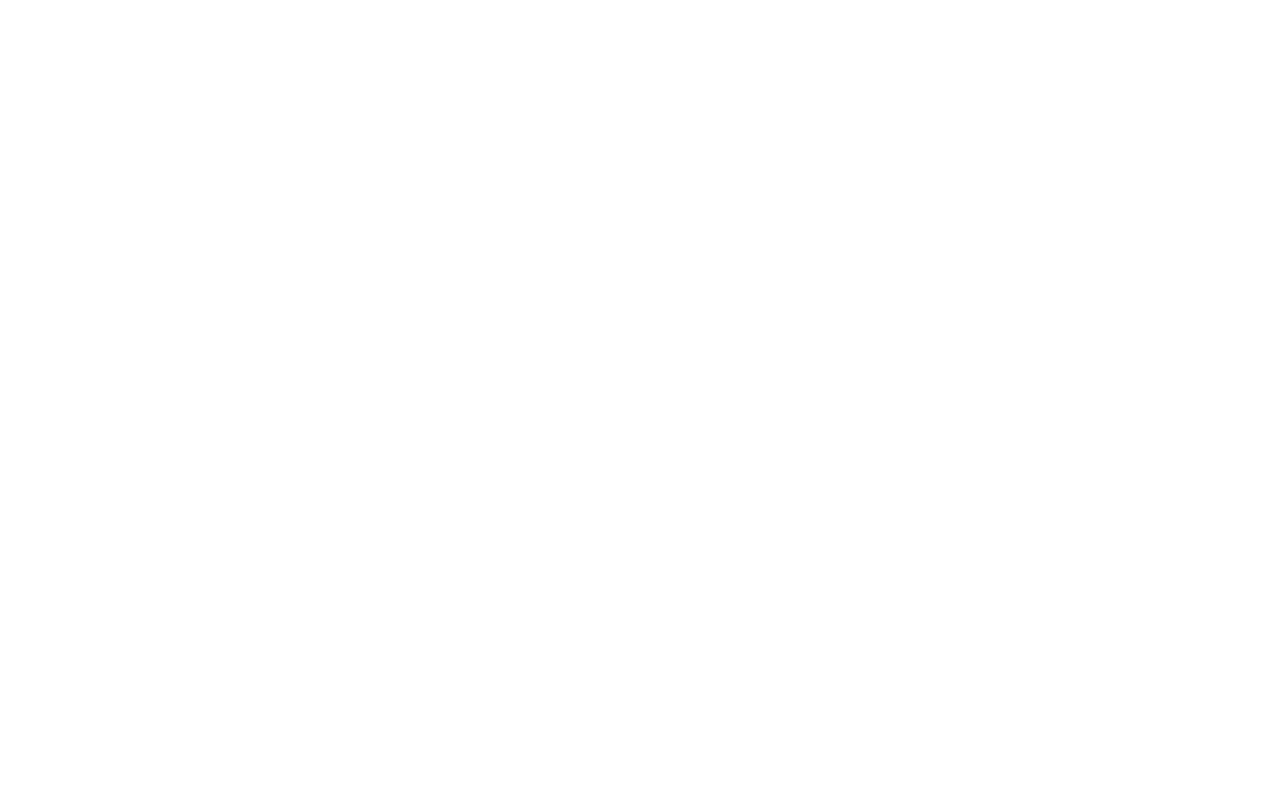
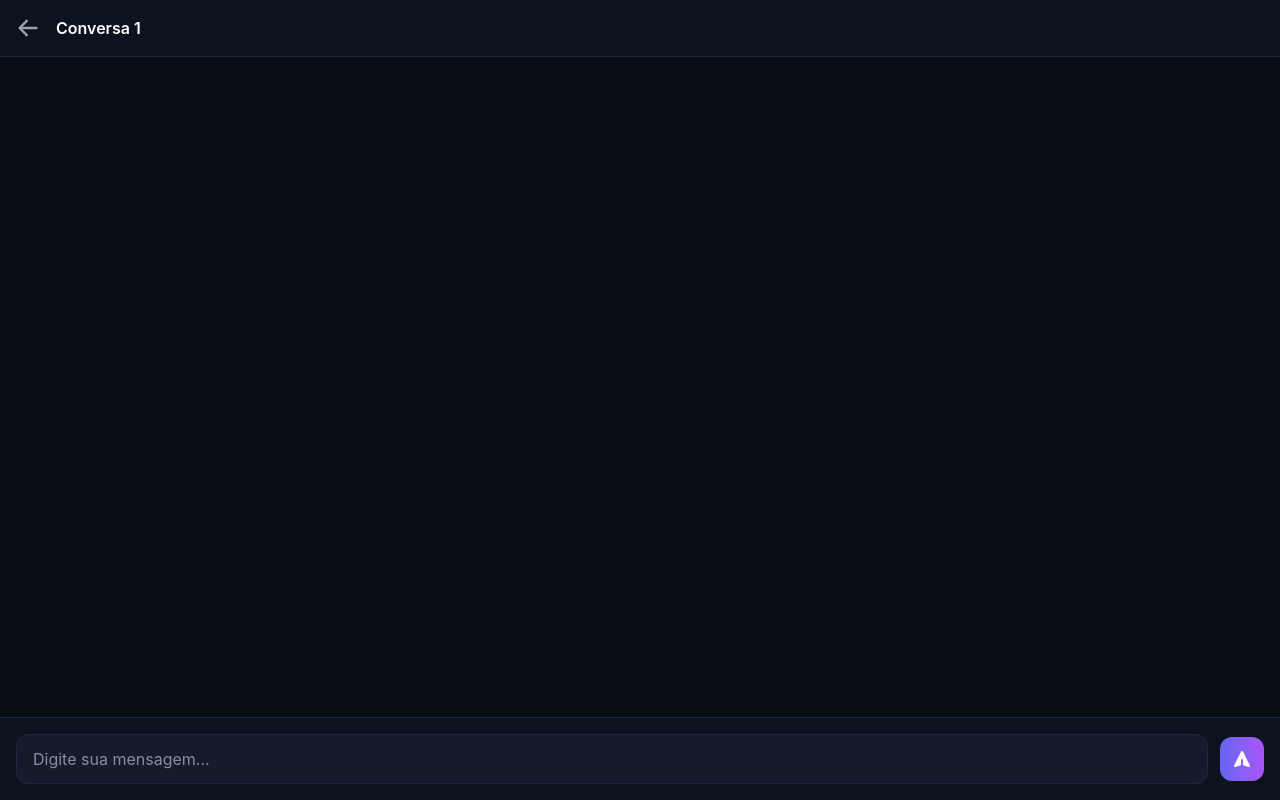
Before and after one commit to fernandasfarias/taskFlow-frontEnd, a React (Vite) app: page /chat/1 in a window 1280 px wide. Before the commit this address had no page. Built offline with nearby package versions, Linux system fonts and the light colour scheme.

Commit message:
feat(chat): adiciona telas de chat

```diff
--- a/src/App.jsx
+++ b/src/App.jsx
@@ -3,6 +3,9 @@
 
 import Autenticacao from './pages/Autenticacao/index';
 import DashBoardPage from './features/dashboard/DashBoardPage';
+import ListaConversasPage from './features/chat/ListaConversaPage';
+import ConversaPage from './features/chat/ConversaPage';
+
 
 import Certificacoes from "./pages/onboarding/certificacoes/Certificacoes";
 import Empresa from "./pages/onboarding/empresa/Empresa";
@@ -20,6 +23,10 @@
       <Route path="/onboarding/especialidades" element={<Especialidades />}></Route>
       <Route path="/onboarding/empresa" element={<Empresa />}></Route>
 
+        {/* mensagens */}
+      <Route path="/chat" element={<ListaConversasPage />} />
+      <Route path="/chat/:idProjeto" element={<ConversaPage />} />
+
 
     </Routes>
   );
--- /dev/null
+++ b/src/features/chat/ConversaPage.jsx
@@ -0,0 +1,37 @@
+import React, { useState } from 'react';
+import { useParams, useNavigate } from 'react-router-dom';
+import { HiArrowLeft } from 'react-icons/hi';
+import MensagemBubble from './components/MensagemBubble';
+import MensagemInput from './components/MensagemInput';
+
+export default function ConversaPage() {
+  const { idProjeto } = useParams();
+  const navigate = useNavigate();
+  const [mensagens, setMensagens] = useState([]);
+
+  const handleSend = (conteudo) => {
+    console.log("Enviando:", conteudo);
+  };
+return (
+    <div className="flex flex-col h-screen bg-[#090d16]">
+      {/* 4. Cabeçalho com o Botão Voltar */}
+      <div className="p-4 border-b border-[#1e293b] flex items-center gap-4 bg-[#0d121f]">
+        <button
+          onClick={() => navigate('/chat')} // Volta para a listagem
+          className="text-gray-400 hover:text-white transition-all"
+        >
+          <HiArrowLeft size={24} />
+        </button>
+        <h2 className="text-white font-semibold">Conversa {idProjeto}</h2>
+      </div>
+
+      <div className="flex-1 overflow-y-auto p-6">
+        {mensagens.map(msg => (
+          <MensagemBubble key={msg.id} mensagem={msg} isUser={true} />
+        ))}
+      </div>
+
+      <MensagemInput onSend={handleSend} />
+    </div>
+  );
+}
--- /dev/null
+++ b/src/features/chat/ListaConversaPage.jsx
@@ -0,0 +1,42 @@
+import React, { useState, useEffect } from 'react';
+import { HiArrowLeft } from 'react-icons/hi';
+import { useNavigate } from 'react-router-dom';
+import { ChatService } from './services/ChatService';
+import ConversationCard from './components/ConversationCard';
+
+export default function ListaConversasPage() {
+  const navigate = useNavigate();
+  const [conversas, setConversas] = useState([]);
+
+  useEffect(() => {
+    // Usando o Mock definido no seu ChatService
+    ChatService.getMinhasConversasMock().then(data => setConversas(data));
+  }, []);
+
+  return (
+    <div className="p-10 bg-[#090d16] min-h-screen text-white">
+      <button
+        onClick={() => navigate('/dashboard')}
+        className="flex items-center gap-2 text-gray-400 hover:text-white mb-6"
+      >
+        <HiArrowLeft size={20} /> Voltar para o Dashboard
+      </button>
+
+      <h1 className="text-2xl font-bold mb-6">Suas Conversas</h1>
+
+      <div className="space-y-3">
+        {conversas && conversas.length > 0 ? (
+          conversas.map((conversa) => (
+            <ConversationCard
+              key={conversa.id}
+              conversa={conversa}
+              onClick={() => navigate(`/chat/${conversa.id}`)}
+            />
+          ))
+        ) : (
+          <p className="text-gray-500">Nenhuma conversa encontrada...</p>
+        )}
+      </div>
+    </div>
+  );
+}
--- /dev/null
+++ b/src/features/chat/components/ConversationCard.jsx
@@ -0,0 +1,17 @@
+import React from 'react';
+
+export default function ConversationCard({ conversa, onClick }) {
+  return (
+    <div
+      onClick={onClick}
+      className="bg-[#141b2d] p-5 rounded-2xl border border-[#1e293b] hover:border-[#6366f1] cursor-pointer transition-all flex flex-col gap-1 group"
+    >
+      <h2 className="font-semibold text-lg text-white group-hover:text-[#6366f1] transition-colors">
+        {conversa.nome}
+      </h2>
+      <p className="text-sm text-gray-400 truncate">
+        {conversa.ultimaMensagem || "Nenhuma mensagem recente."}
+      </p>
+    </div>
+  );
+}
--- /dev/null
+++ b/src/features/chat/components/MensagemBubble.jsx
@@ -0,0 +1,14 @@
+export default function MessageBubble({ mensagem, isUser }) {
+  return (
+    <div className={`flex ${isUser ? 'justify-end' : 'justify-start'} mb-4`}>
+      <div className={`max-w-[70%] p-4 rounded-2xl ${
+        isUser
+          ? 'bg-gradient-to-r from-[#6366f1] to-[#a855f7] text-white'
+          : 'bg-[#1e293b] text-gray-200'
+      }`}>
+        <p className="text-sm">{mensagem.conteudo}</p>
+        <span className="text-[10px] opacity-70">{mensagem.dataEnvio}</span>
+      </div>
+    </div>
+  );
+}
--- /dev/null
+++ b/src/features/chat/components/MensagemInput.jsx
@@ -0,0 +1,31 @@
+import React, { useState } from 'react';
+import { HiPaperAirplane } from 'react-icons/hi';
+
+export default function MensagemInput({ onSend }) {
+  const [mensagem, setMensagem] = useState('');
+
+  const handleSend = () => {
+    if (mensagem.trim()) {
+      onSend(mensagem);
+      setMensagem('');
+    }
+  };
+
+  return (
+    <div className="p-4 bg-[#0d121f] border-t border-[#1e293b] flex items-center gap-3">
+      <input
+        type="text"
+        value={mensagem}
+        onChange={(e) => setMensagem(e.target.value)}
+        placeholder="Digite sua mensagem..."
+        className="flex-1 bg-[#141b2d] border border-[#1e293b] rounded-xl px-4 py-3 text-white focus:outline-none focus:border-[#6366f1]"
+      />
+      <button
+        onClick={handleSend}
+        className="p-3 bg-gradient-to-r from-[#6366f1] to-[#a855f7] rounded-xl text-white hover:opacity-90 transition-all"
+      >
+        <HiPaperAirplane size={20} />
+      </button>
+    </div>
+  );
+}
--- /dev/null
+++ b/src/features/chat/services/ChatService.js
@@ -0,0 +1,42 @@
+import React, { useState } from 'react';
+import { useParams, useNavigate } from 'react-router-dom';
+import { HiArrowLeft } from 'react-icons/hi';
+import MensagemBubble from '../components/MensagemBubble';
+import MensagemInput from '../components/MensagemInput';
+import axios from 'axios';
+
+const API_URL = 'http://localhost:8080';
+
+export const ChatService = {
+
+getMinhasConversasMock: async () => {
+    return [
+      { id: 1, nome: "Projeto Sistema de Barbearia", ultimaMensagem: "Como está o progresso?" },
+      { id: 2, nome: "Redesign Website TaskFlow", ultimaMensagem: "Aprovado!" },
+      { id: 3, nome: "Pesquisa Reconhecimento Facial", ultimaMensagem: "Pode verificar o método?" },
+    ];
+  },
+
+
+
+  // Busca os projetos onde o usuário tem permissão
+  getMinhasConversas: async (token) => {
+    return await axios.get(`${API_URL}/projetos/meus`, {
+      headers: { Authorization: `Bearer ${token}` }
+    });
+  },
+
+  // Busca mensagens de um projeto específico
+  getMensagensPorProjeto: async (idProjeto, token) => {
+    return await axios.get(`${API_URL}/mensagens/${idProjeto}`, {
+      headers: { Authorization: `Bearer ${token}` }
+    });
+  },
+
+  // Envio de mensagem (usando seu DTO)
+  enviarMensagem: async (mensagemDTO, token) => {
+    return await axios.post(`${API_URL}/mensagens`, mensagemDTO, {
+      headers: { Authorization: `Bearer ${token}` }
+    });
+  }
+};
--- a/src/features/dashboard/components/Sidebar.jsx
+++ b/src/features/dashboard/components/Sidebar.jsx
@@ -13,7 +13,7 @@
     { name: 'Projetos', path: '/projetos', icon: <HiOutlineFolder size={20} /> },
     { name: 'Cronograma', path: '/cronograma', icon: <HiOutlineCalendar size={20} /> },
     { name: 'Kanban', path: '/kanban', icon: <HiOutlineClipboardList size={20} /> },
-    { name: 'Comunicações', path: '/comunicacoes', icon: <HiOutlineChatAlt2 size={20} /> },
+    { name: 'Chat', path: '/chat', icon: <HiOutlineChatAlt2 size={20} /> },
     { name: 'Relatórios', path: '/relatorios', icon: <HiOutlineChartBar size={20} /> },
     { name: 'Configurações', path: '/configuracoes', icon: <HiOutlineAdjustments size={20} /> },
   ];
```
